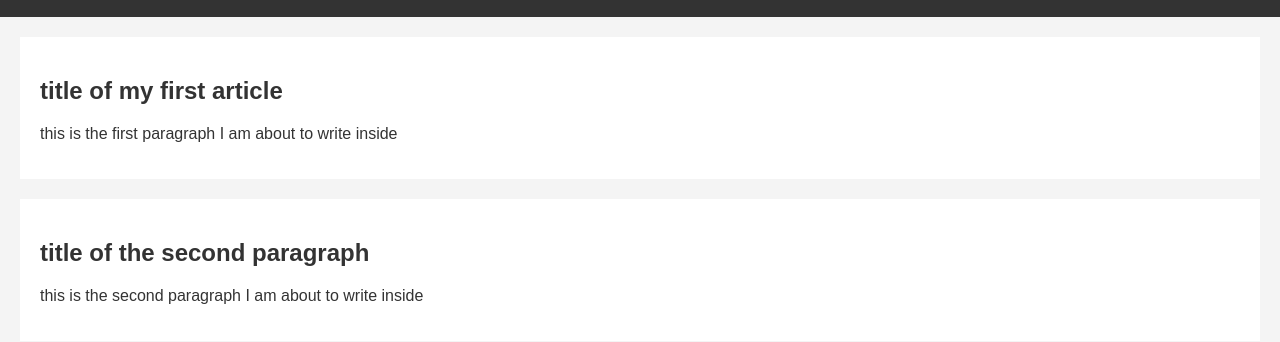
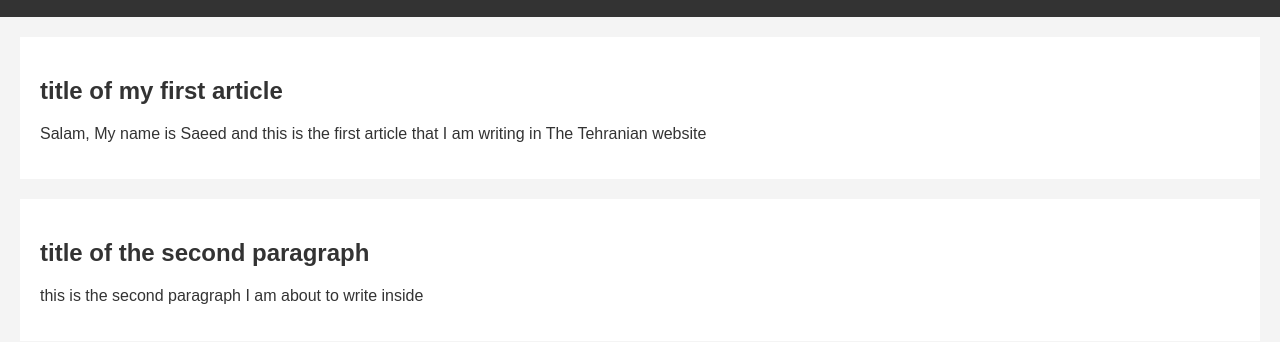
Before and after one commit to saeedjefe/2024, a plain HTML site: page my-website/index.html in a window 1280 px wide. Shown: the part 60-402 px from the top of the page. Drawn offline with Linux system fonts and the light colour scheme.

Commit message:
second commiting for the website

```diff
--- a/my-website/index.html
+++ b/my-website/index.html
@@ -8,6 +8,7 @@
 		<link rel="stylesheet" href="styles.css">
 	</head>
 	<body>
+
 	<header>
 		<h1>Welcome to My Tutorial</h1>
 	</header>
@@ -15,7 +16,8 @@
 	<section>
 	<article>
 	<h2>title of my first article</h2>
-	<p> this is the first paragraph I am about to write inside </p>
+	<p> Salam,
+	My name is Saeed and this is the first article that I am writing in The Tehranian website</p>
 	</article>
 
 	<article>
```
